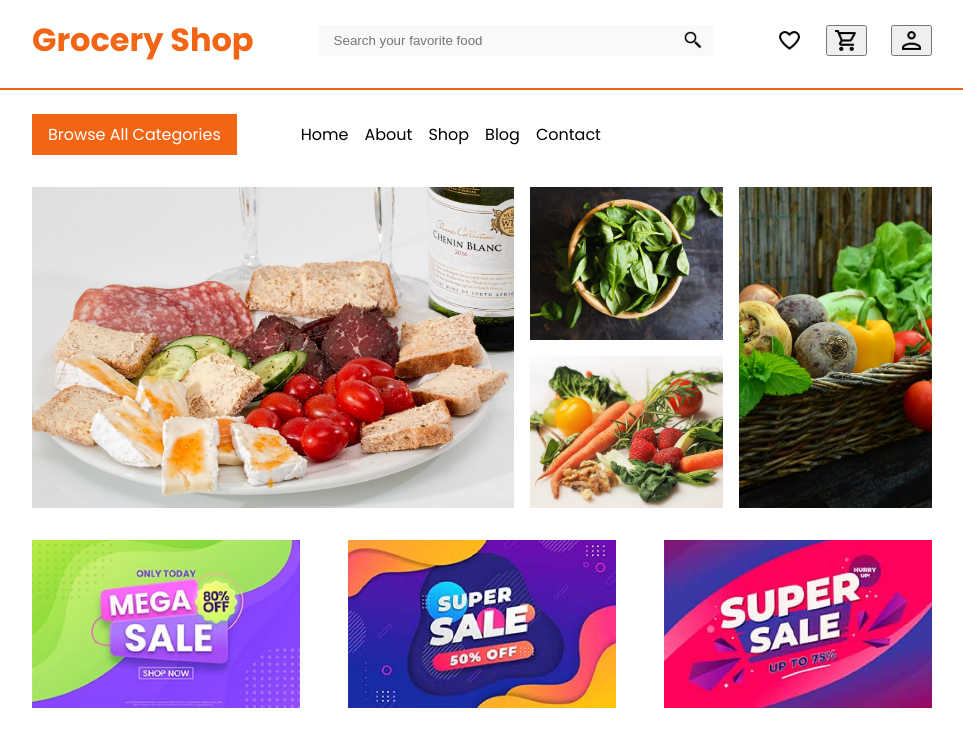
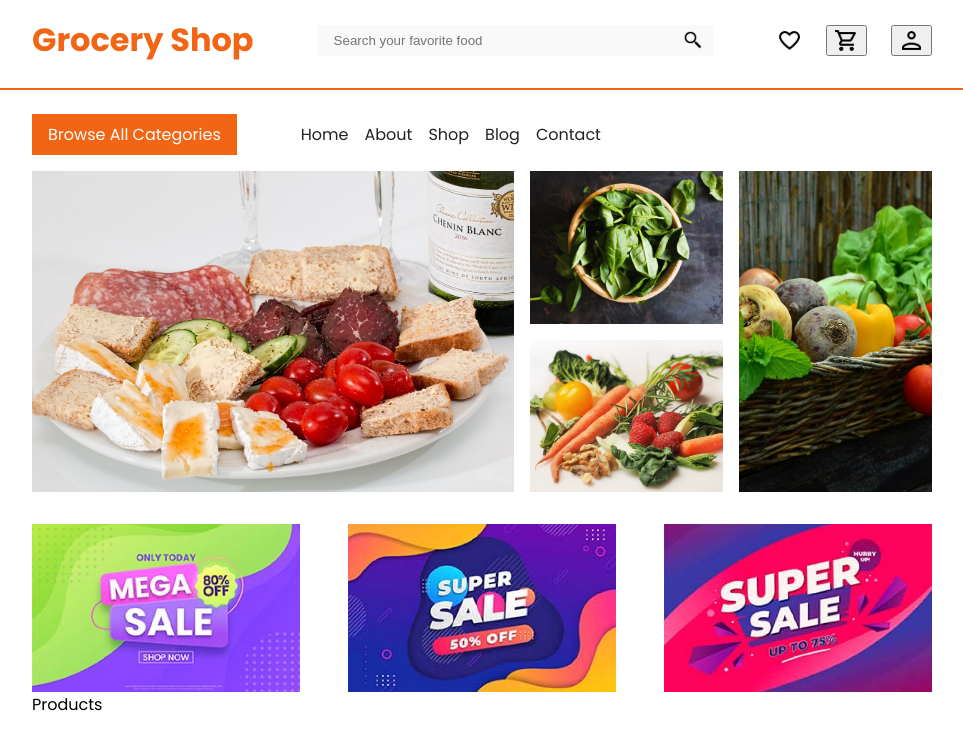
Before and after one commit to barbosadiego/grocery-react, a React (Create React App) app: page / in a window 1280 px wide. Shown: the top 750 px of the page, without its empty margins (158-1121 px from the left). Built offline with nearby package versions, Linux system fonts and the light colour scheme.

Commit message:
add routes and update header menu links

```diff
--- a/src/App.jsx
+++ b/src/App.jsx
@@ -1,14 +1,26 @@
+import { Route, Routes } from 'react-router-dom';
+
+import Header from './components/header/Header';
+
+import Home from './pages/Home';
+import About from './pages/About';
+import Shop from './pages/Shop';
+import Blog from './pages/Blog';
+import Contact from './pages/Contact';
+
 import './App.scss';
-import Banner from './components/banner/Banner';
-import Header from './components/header/Header';
-import Hero from './components/hero/Hero';
 
 const App = () => {
   return (
     <>
       <Header />
-      <Hero />
-      <Banner />
+      <Routes>
+        <Route path="/" element={<Home />} />
+        <Route path="/about" element={<About />} />
+        <Route path="/shop" element={<Shop />} />
+        <Route path="/blog" element={<Blog />} />
+        <Route path="/contact" element={<Contact />} />
+      </Routes>
     </>
   );
 };
--- a/src/App.scss
+++ b/src/App.scss
@@ -31,6 +31,11 @@ button {
   cursor: pointer;
 }
 
+a {
+  text-decoration: none;
+  color: #222;
+}
+
 .container {
   max-width: 900px;
   margin: 0 auto;
--- a/src/components/banner/Banner.scss
+++ b/src/components/banner/Banner.scss
@@ -5,4 +5,5 @@
   display: grid;
   grid-template-columns: repeat(3, 1fr);
   gap: 3rem;
+  margin-bottom: 2rem;
 }
--- a/src/components/menu/Menu.jsx
+++ b/src/components/menu/Menu.jsx
@@ -1,3 +1,4 @@
+import { Link } from 'react-router-dom';
 import './Menu.scss';
 
 const Menu = () => {
@@ -5,11 +6,21 @@ const Menu = () => {
     <nav className="nav container">
       <div className="btn">browse all categories</div>
       <ul className="nav__links">
-        <li>home</li>
-        <li>about</li>
-        <li>shop</li>
-        <li>blog</li>
-        <li>contact</li>
+        <li>
+          <Link to="/">home</Link>
+        </li>
+        <li>
+          <Link to="/about">about</Link>
+        </li>
+        <li>
+          <Link to="/shop">shop</Link>
+        </li>
+        <li>
+          <Link to="/blog">blog</Link>
+        </li>
+        <li>
+          <Link to="/contact">contact</Link>
+        </li>
       </ul>
     </nav>
   );
--- a/src/components/menu/Menu.scss
+++ b/src/components/menu/Menu.scss
@@ -10,8 +10,24 @@
     gap: 1rem;
     margin-right: auto;
 
-    li {
-      cursor: pointer;
+    a {
+      position: relative;
+
+      &::after {
+        content: '';
+        width: 0%;
+        height: 2px;
+        position: absolute;
+        bottom: -5px;
+        left: 0px;
+        background-color: c.$orange;
+        display: inline-block;
+        transition: 0.3s;
+      }
+
+      &:hover::after {
+        width: 100%;
+      }
     }
   }
 
--- /dev/null
+++ b/src/components/products/Products.jsx
@@ -0,0 +1,7 @@
+import './Products.scss';
+
+const Products = () => {
+  return <section className="products container">Products</section>;
+};
+
+export default Products;
--- /dev/null
+++ b/src/components/products/Products.scss
@@ -0,0 +1,2 @@
+@use '../../colors.scss' as c;
+@use '../../functions.scss' as f;
--- /dev/null
+++ b/src/pages/About.jsx
@@ -0,0 +1,5 @@
+const About = () => {
+  return <div className="container">about</div>;
+};
+
+export default About;
--- /dev/null
+++ b/src/pages/Blog.jsx
@@ -0,0 +1,5 @@
+const Blog = () => {
+  return <div className="container">blog</div>;
+};
+
+export default Blog;
--- /dev/null
+++ b/src/pages/Contact.jsx
@@ -0,0 +1,5 @@
+const Contact = () => {
+  return <div className="container">contact</div>;
+};
+
+export default Contact;
--- /dev/null
+++ b/src/pages/Home.jsx
@@ -0,0 +1,15 @@
+import Banner from '../components/banner/Banner';
+import Hero from '../components/hero/Hero';
+import Products from '../components/products/Products';
+
+const Home = () => {
+  return (
+    <div>
+      <Hero />
+      <Banner />
+      <Products />
+    </div>
+  );
+};
+
+export default Home;
--- /dev/null
+++ b/src/pages/Shop.jsx
@@ -0,0 +1,5 @@
+const Shop = () => {
+  return <div className="container">shop</div>;
+};
+
+export default Shop;
```
